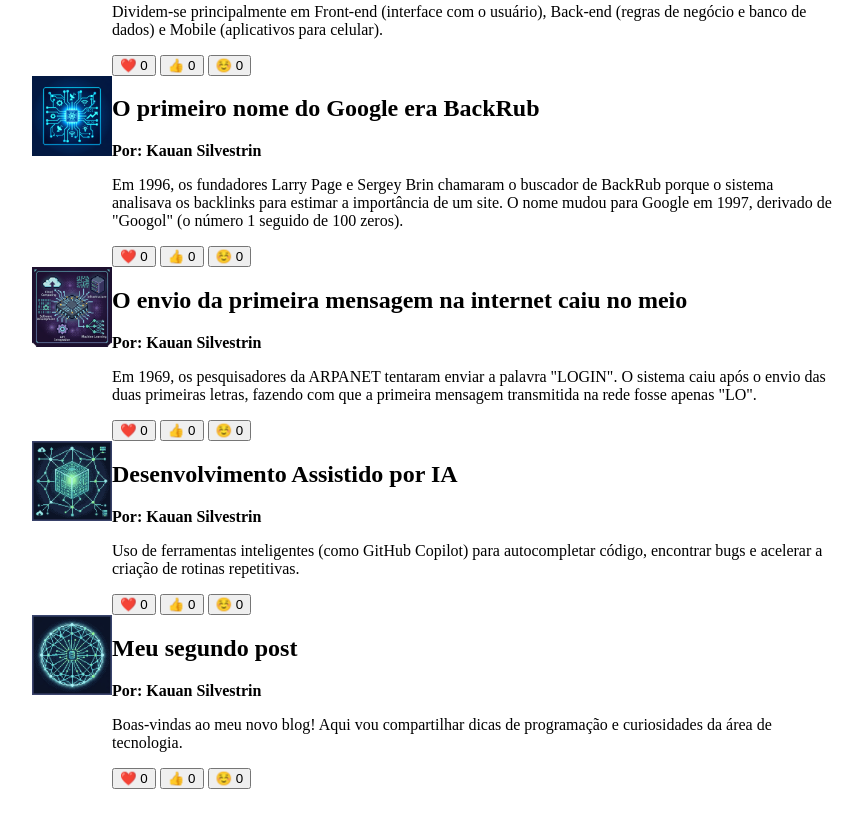
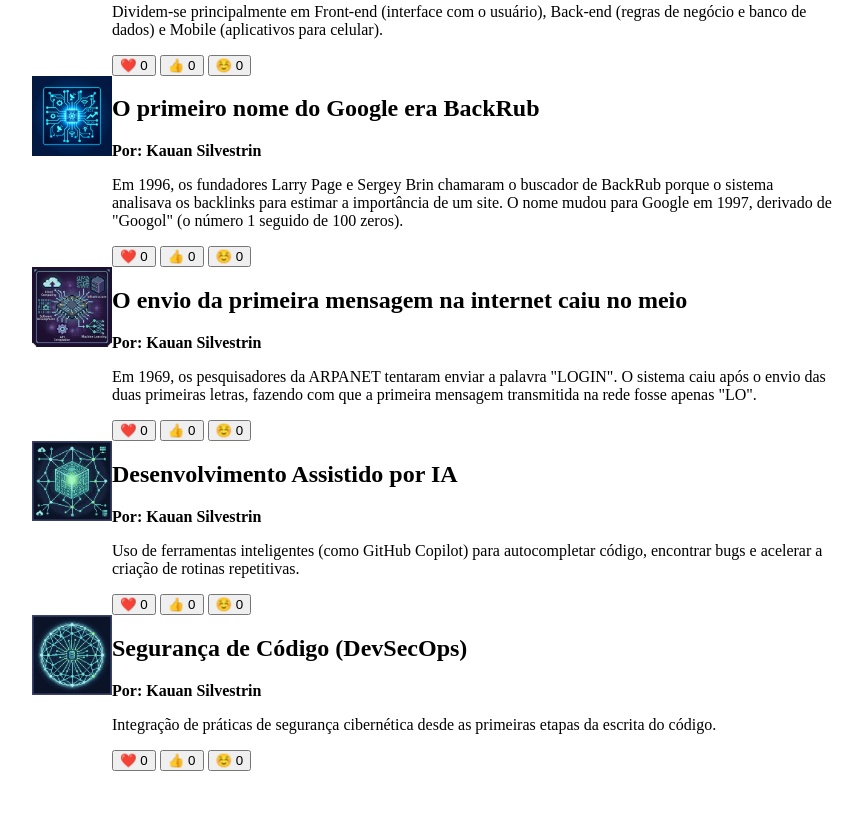
Before and after one commit to kauansilvestrinpereira-dev/kauanpaginaweb, a plain HTML site: page index.html in a window 1280 px wide. Shown: the part 460-1273 px from the top of the page, without its empty margins (208-1070 px from the left). Drawn offline with Linux system fonts and the light colour scheme.

Commit message:
kiudtkfj

```diff
--- a/index.html
+++ b/index.html
@@ -92,10 +92,9 @@
                 que sustentam um chapéu de formatura e o símbolo de um átomo no topo, representando a
                 união de tecnologia, ciência e educação.">
                <div>
-                   <h2>Meu segundo post</h2>
+                   <h2>Segurança de Código (DevSecOps)</h2>
                    <p class="artigo-autor">Por: Kauan Silvestrin</p>
-                   <p>Boas-vindas ao meu novo blog! Aqui vou compartilhar dicas de programação
-                       e curiosidades da área de tecnologia.</p>
+                   <p>Integração de práticas de segurança cibernética desde as primeiras etapas da escrita do código.</p>
                        <button>❤️ <span>0</span></button>
                        <button>👍 <span>0</span></button>
                        <button>☺️ <span>0</span></button>
```
